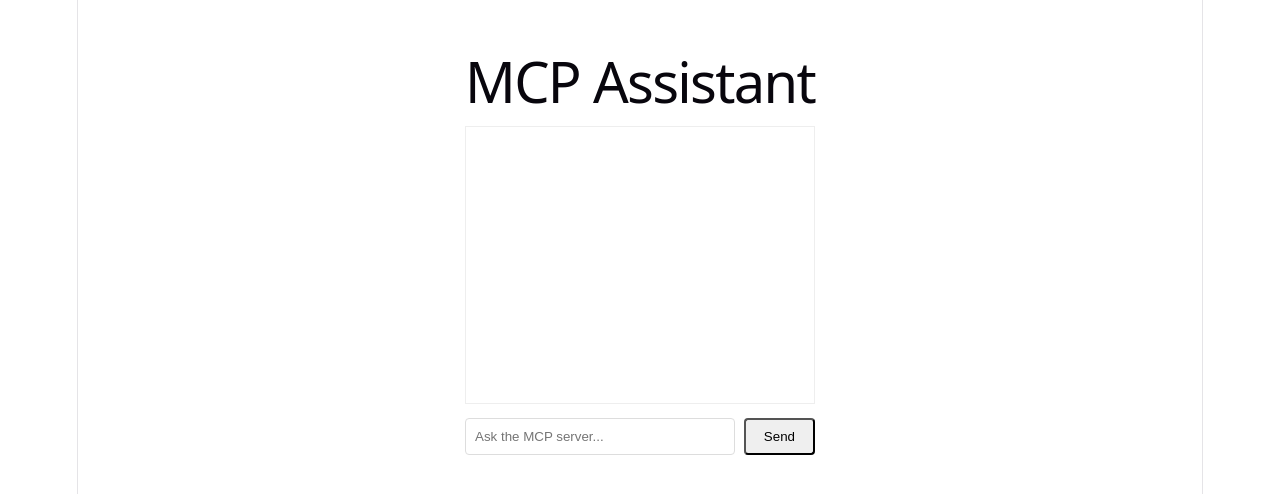
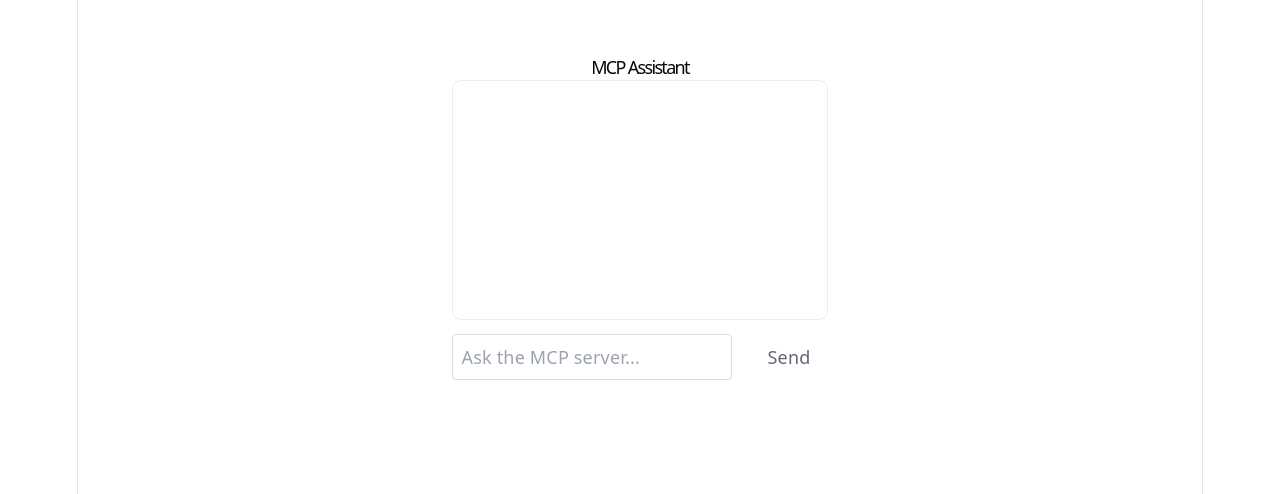
Before and after one commit to Johnnydev001/github-repository-assistant-mcp, a Vue app in the folder web/: page / in a window 1280 px wide. Shown: the top 494 px of the page. Built offline with nearby package versions, Linux system fonts and the light colour scheme.

Commit message:
Integrate Tailwind/HeadlessUI scaffolding and add improved Chat UI styles

```diff
--- /dev/null
+++ b/web/postcss.config.cjs
@@ -0,0 +1,6 @@
+module.exports = {
+  plugins: {
+    tailwindcss: {},
+    autoprefixer: {},
+  }
+}
--- a/web/src/main.ts
+++ b/web/src/main.ts
@@ -1,5 +1,6 @@
 import { createApp } from 'vue'
 import './style.css'
+import './styles-tailwind.css'
 import App from './App.vue'
 
 createApp(App).mount('#app')
--- /dev/null
+++ b/web/src/styles-tailwind.css
@@ -0,0 +1,9 @@
+@tailwind base;
+@tailwind components;
+@tailwind utilities;
+
+/* Additional utility tweaks for the chat UI */
+.chat-container { max-width: 48rem; margin: 2rem auto; padding: 1rem }
+.messages { background: white; border-radius: .5rem; padding: 1rem; border: 1px solid #e5e7eb }
+.input-row input { padding: .5rem; border-radius: .375rem; border: 1px solid #e5e7eb }
+.input-row button { margin-left: .5rem }
--- /dev/null
+++ b/web/tailwind.config.cjs
@@ -0,0 +1,10 @@
+module.exports = {
+  content: [
+    './index.html',
+    './src/**/*.{vue,js,ts,jsx,tsx}'
+  ],
+  theme: {
+    extend: {},
+  },
+  plugins: [],
+}
```
Also changed, not shown: web/package.json (+6 -2 lines).
